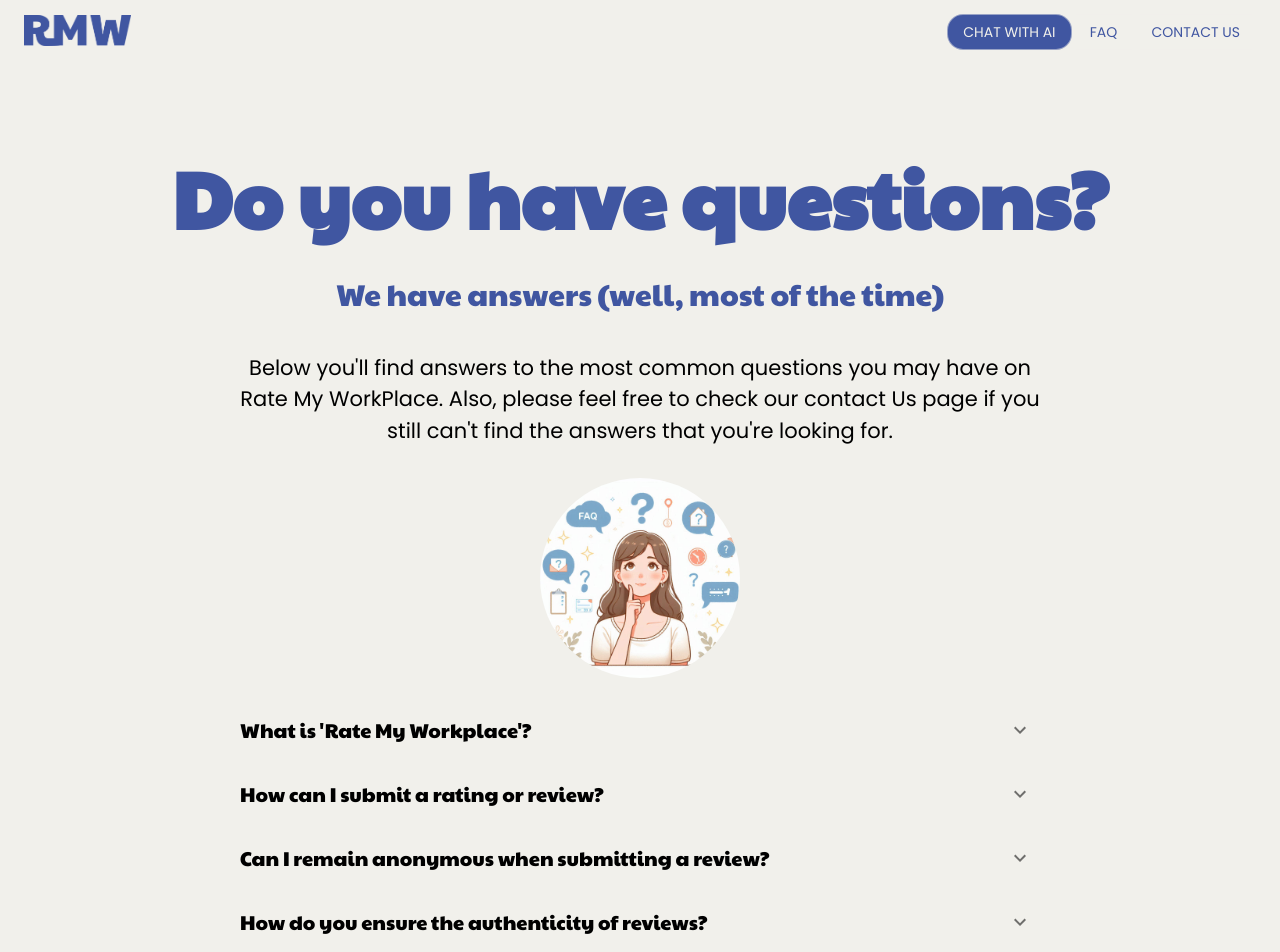
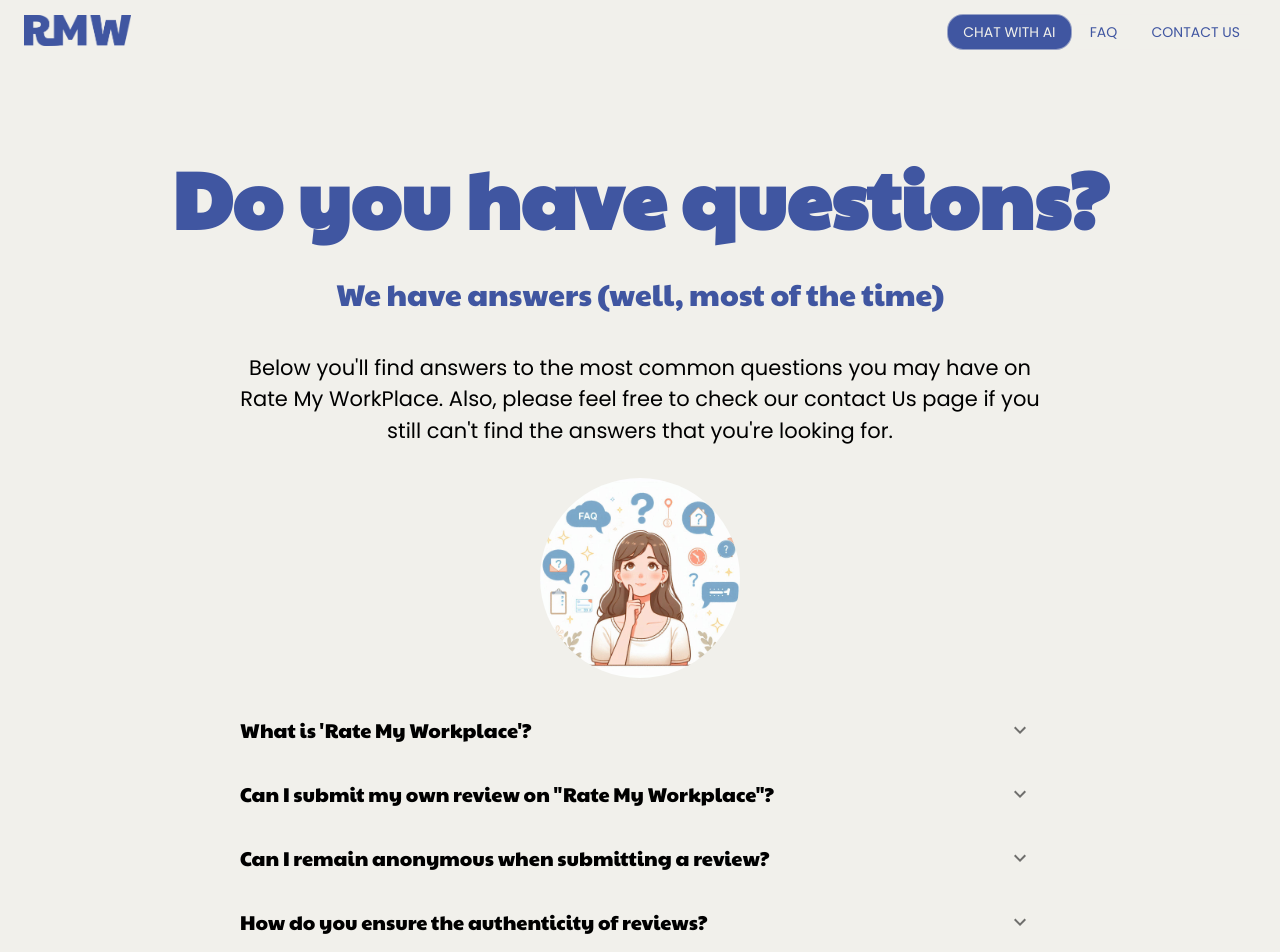
Before and after one commit to code-techhb/Rate_my_Workplace, a Next.js app: page /faq in a window 1280 px wide. Shown: the top 952 px of the page. Built offline with nearby package versions, Linux system fonts and the light colour scheme.

Commit message:
Updated questions

```diff
--- a/app/faq/page.js
+++ b/app/faq/page.js
@@ -107,9 +107,9 @@ export default function Home() {
                   '"Rate My Workplace" is a platform where employees can anonymously share their experiences and rate their workplaces. The goal is to provide insights and transparency about various companies\' work environments.',
               },
               {
-                question: 'How can I submit a rating or review?',
-                answer:
-                  'To submit a rating or review, simply navigate to the review section of the site. Fill out the required fields with your feedback, select a rating, and submit. Your review will be processed and added to the database.',
+                question: 'Can I submit my own review on "Rate My Workplace"?',
+                answer: `No, "Rate My Workplace" does not accept user-submitted reviews. Instead, the platform uses AI to provide feedback based on a curated list of reviews already in our database.
+`,
               },
               {
                 question: 'Can I remain anonymous when submitting a review?',
```
